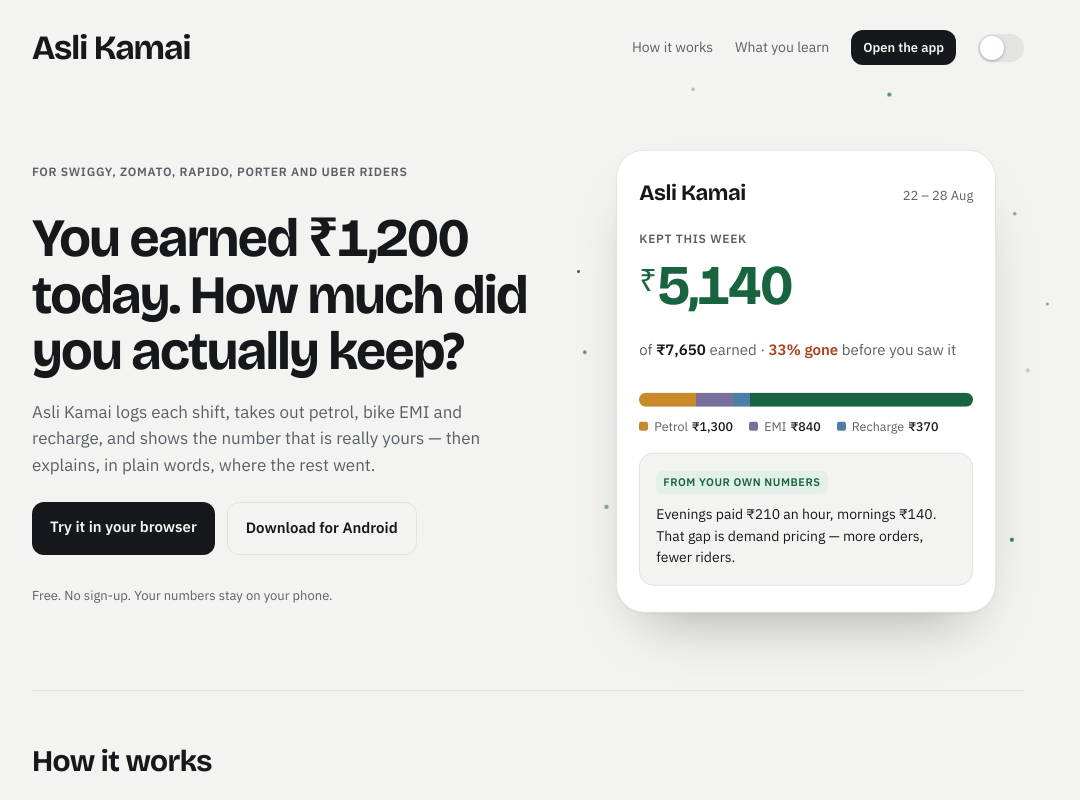
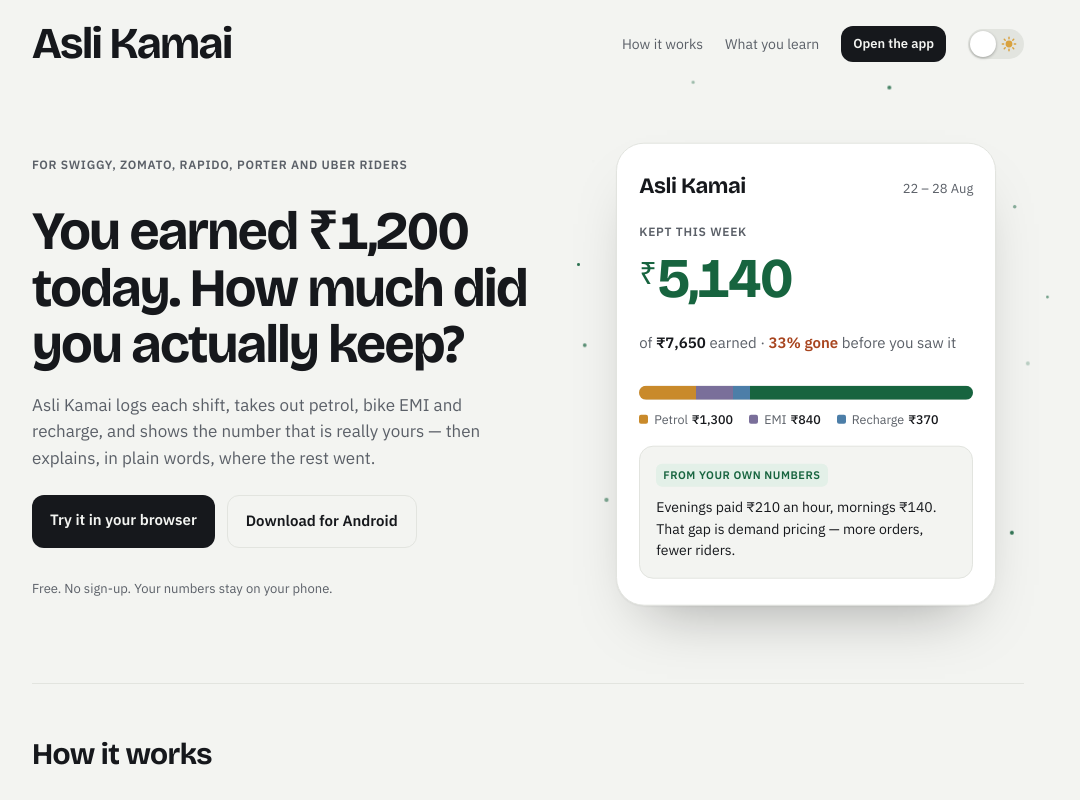
Before and after one commit to MONSTER13LIAR/Asli-Kamai, a React (Vite) app: page / in a window 1280 px wide. Shown: the top 800 px of the page, without its empty margins (112-1192 px from the left). Built offline with nearby package versions, Linux system fonts and the light colour scheme.

Commit message:
Enlarge the brand, add sun and moon to the theme switch, default to light

```diff
--- a/src/Site.tsx
+++ b/src/Site.tsx
@@ -13,7 +13,7 @@
   } catch {
     /* default below */
   }
-  return window.matchMedia?.('(prefers-color-scheme: dark)').matches ? 'dark' : 'light'
+  return 'light'
 }
 
 function useTheme() {
@@ -55,6 +55,13 @@
             aria-label="Dark mode"
             onClick={toggle}
           >
+            <svg className="sun" viewBox="0 0 24 24" fill="none" stroke="currentColor" strokeWidth="2.2" strokeLinecap="round">
+              <circle cx="12" cy="12" r="4" fill="currentColor" />
+              <path d="M12 2v2M12 20v2M4.9 4.9l1.4 1.4M17.7 17.7l1.4 1.4M2 12h2M20 12h2M4.9 19.1l1.4-1.4M17.7 6.3l1.4-1.4" />
+            </svg>
+            <svg className="moon" viewBox="0 0 24 24" fill="currentColor">
+              <path d="M21 12.8A9 9 0 1 1 11.2 3a7 7 0 0 0 9.8 9.8z" />
+            </svg>
             <span className="knob" />
           </button>
         </nav>
--- a/src/site.css
+++ b/src/site.css
@@ -11,7 +11,7 @@
   justify-content: space-between;
   padding: 22px 0;
 }
-.nav .brand { text-decoration: none; color: var(--ink); font-size: 34px; letter-spacing: -0.03em; }
+.nav .brand { text-decoration: none; color: var(--ink); font-size: 44px; letter-spacing: -0.035em; line-height: 1; }
 .nav nav { display: flex; align-items: center; gap: 22px; font-size: 14px; }
 .nav nav a { color: var(--ink-2); text-decoration: none; }
 .nav nav a:hover { color: var(--ink); }
@@ -43,9 +43,9 @@
   appearance: none;
   border: 0;
   padding: 0;
-  width: 46px;
-  height: 28px;
-  border-radius: 14px;
+  width: 56px;
+  height: 30px;
+  border-radius: 15px;
   background: var(--line);
   position: relative;
   cursor: pointer;
@@ -56,14 +56,27 @@
   position: absolute;
   top: 2px;
   left: 2px;
-  width: 24px;
-  height: 24px;
+  width: 26px;
+  height: 26px;
   border-radius: 50%;
   background: #fff;
   box-shadow: 0 1px 3px rgba(0, 0, 0, 0.3);
   transition: transform 220ms cubic-bezier(0.2, 0.7, 0.2, 1);
 }
-.switch[aria-checked='true'] .knob { transform: translateX(18px); }
+.switch[aria-checked='true'] .knob { transform: translateX(26px); }
+.switch svg {
+  position: absolute;
+  top: 50%;
+  width: 16px;
+  height: 16px;
+  transform: translateY(-50%);
+  transition: opacity 200ms ease;
+}
+.switch .sun { right: 7px; color: #d9a23f; }
+.switch .moon { left: 7px; color: #fff; }
+/* the knob covers one side; show the icon for the current mode on the free side */
+.switch[aria-checked='false'] .moon { opacity: 0; }
+.switch[aria-checked='true'] .sun { opacity: 0; }
 
 /* phone preview: floats, with particles drifting around it */
 .float {
@@ -175,6 +188,6 @@
   .steps { grid-template-columns: 1fr; gap: 22px; }
   .grid { grid-template-columns: 1fr; }
   .nav nav a:not(.btn) { display: none; }
-  .nav .brand { font-size: 28px; }
+  .nav .brand { font-size: 34px; }
   .band { padding: 24px; }
 }
```
